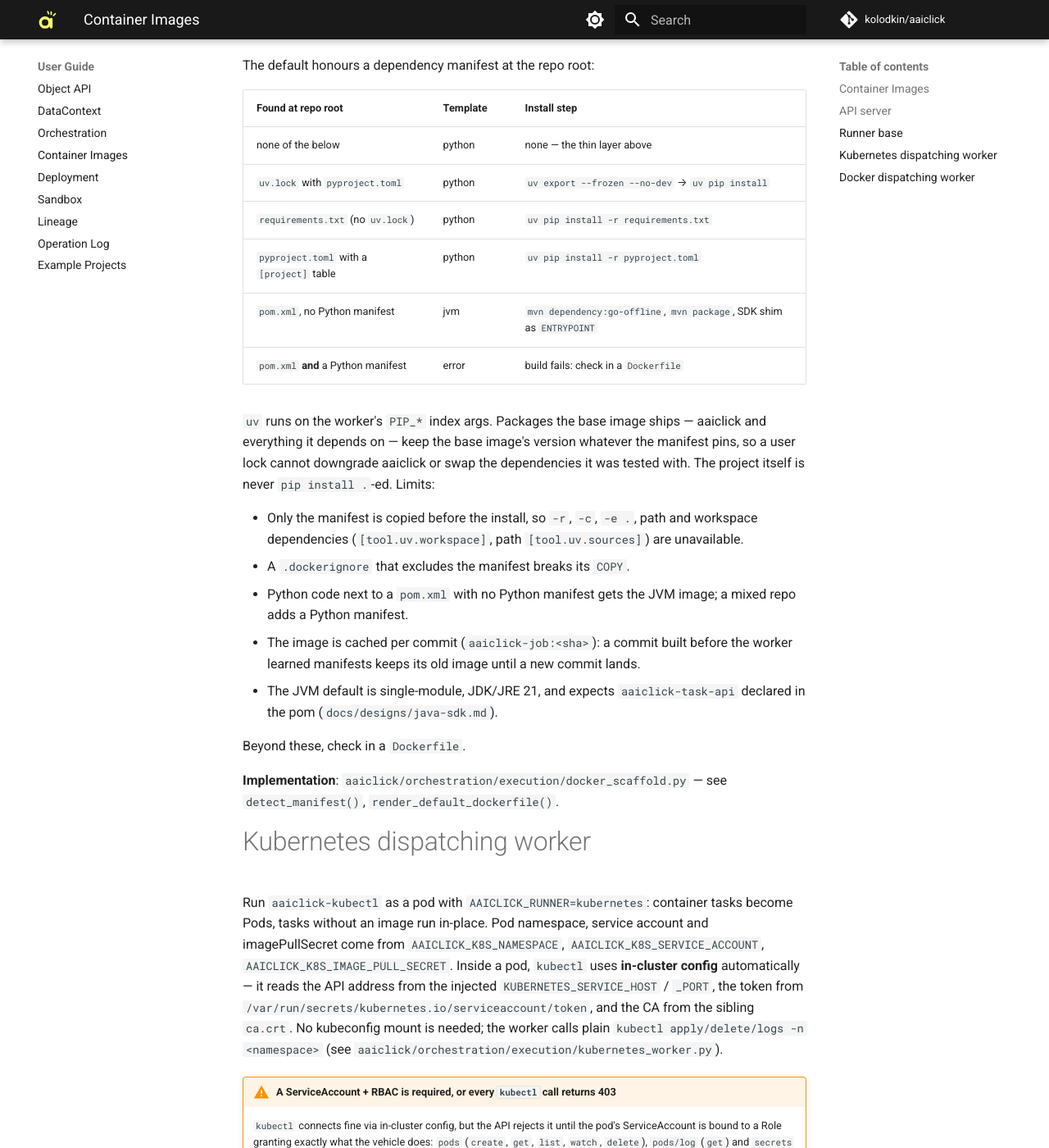
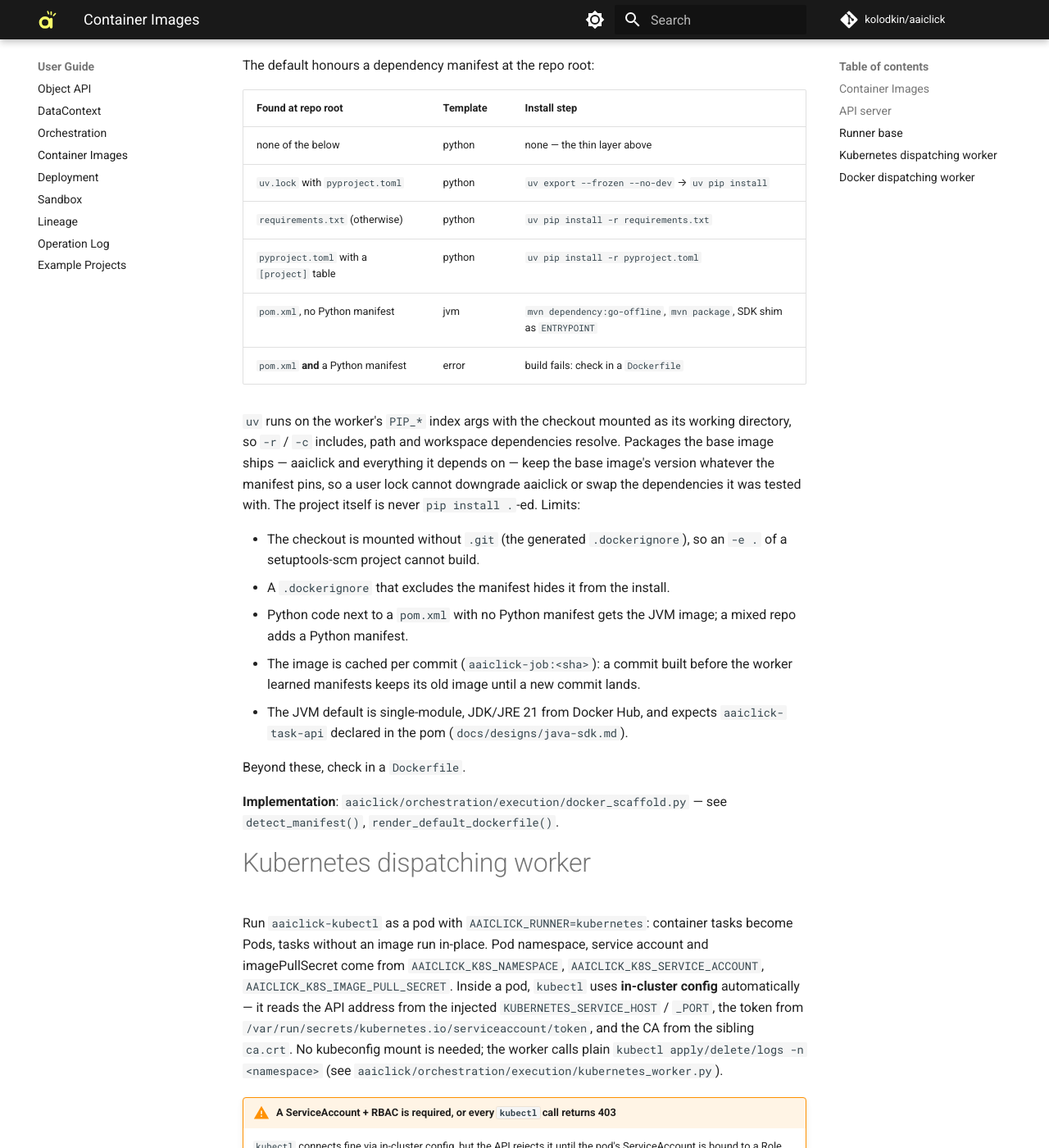
Before and after one commit to kolodkin/aaiclick, an MkDocs documentation site: the page built from docs/user_guide/container_images.md, in a window 1280 px wide and 1400 px high, scrolled down 1309 px. Shown: the whole window at 82% size. Built offline with MkDocs 1.6.1 and Material for MkDocs 9.7.7, drawn with Linux system fonts in a browser that asks for light colours; comment, search, counter and statistics services are not loaded.

Commit message:
Mount the checkout for the manifest install instead of copying the manifest
The install layer bind-mounts the build context as its cwd, so -r / -c
includes, path and workspace dependencies resolve, and nothing but the
installed packages lands in the image: uv is removed after use and the
scratch files are deleted; a cache mount keeps downloads across builds.
Overrides alone pin the base image's packages; the redundant constraint
goes. Index values are quoted. A test pins uv to the version CI runs.

Co-Authored-By: Claude Fable 5.1 <noreply@anthropic.com>
Claude-Session: https://claude.ai/code/session_01UoJvTa4fvZgPfTerrp9xBp

```diff
--- a/docs/user_guide/container_images.md
+++ b/docs/user_guide/container_images.md
@@ -54,27 +54,27 @@ The default honours a dependency manifest at the repo root:
 |------------------------------------------------------|----------|---------------------------------------------------------------------|
 | none of the below                                    | python   | none — the thin layer above                                         |
 | `uv.lock` with `pyproject.toml`                      | python   | `uv export --frozen --no-dev` → `uv pip install`                    |
-| `requirements.txt` (no `uv.lock`)                    | python   | `uv pip install -r requirements.txt`                                |
+| `requirements.txt` (otherwise)                       | python   | `uv pip install -r requirements.txt`                                |
 | `pyproject.toml` with a `[project]` table            | python   | `uv pip install -r pyproject.toml`                                  |
 | `pom.xml`, no Python manifest                        | jvm      | `mvn dependency:go-offline`, `mvn package`, SDK shim as `ENTRYPOINT` |
 | `pom.xml` **and** a Python manifest                  | error    | build fails: check in a `Dockerfile`                                |
 
-`uv` runs on the worker's `PIP_*` index args. Packages the base image ships —
-aaiclick and everything it depends on — keep the base image's version whatever
-the manifest pins, so a user lock cannot downgrade aaiclick or swap the
-dependencies it was tested with. The project itself is never `pip install .`-ed.
-Limits:
+`uv` runs on the worker's `PIP_*` index args with the checkout mounted as its
+working directory, so `-r` / `-c` includes, path and workspace dependencies
+resolve. Packages the base image ships — aaiclick and everything it depends
+on — keep the base image's version whatever the manifest pins, so a user lock
+cannot downgrade aaiclick or swap the dependencies it was tested with. The
+project itself is never `pip install .`-ed. Limits:
 
-- Only the manifest is copied before the install, so `-r`, `-c`, `-e .`, path
-  and workspace dependencies (`[tool.uv.workspace]`, path `[tool.uv.sources]`)
-  are unavailable.
-- A `.dockerignore` that excludes the manifest breaks its `COPY`.
+- The checkout is mounted without `.git` (the generated `.dockerignore`), so an
+  `-e .` of a setuptools-scm project cannot build.
+- A `.dockerignore` that excludes the manifest hides it from the install.
 - Python code next to a `pom.xml` with no Python manifest gets the JVM image;
   a mixed repo adds a Python manifest.
 - The image is cached per commit (`aaiclick-job:<sha>`): a commit built before
   the worker learned manifests keeps its old image until a new commit lands.
-- The JVM default is single-module, JDK/JRE 21, and expects `aaiclick-task-api`
-  declared in the pom (`docs/designs/java-sdk.md`).
+- The JVM default is single-module, JDK/JRE 21 from Docker Hub, and expects
+  `aaiclick-task-api` declared in the pom (`docs/designs/java-sdk.md`).
 
 Beyond these, check in a `Dockerfile`.
 
```
Also changed, not shown: 2 other files.
